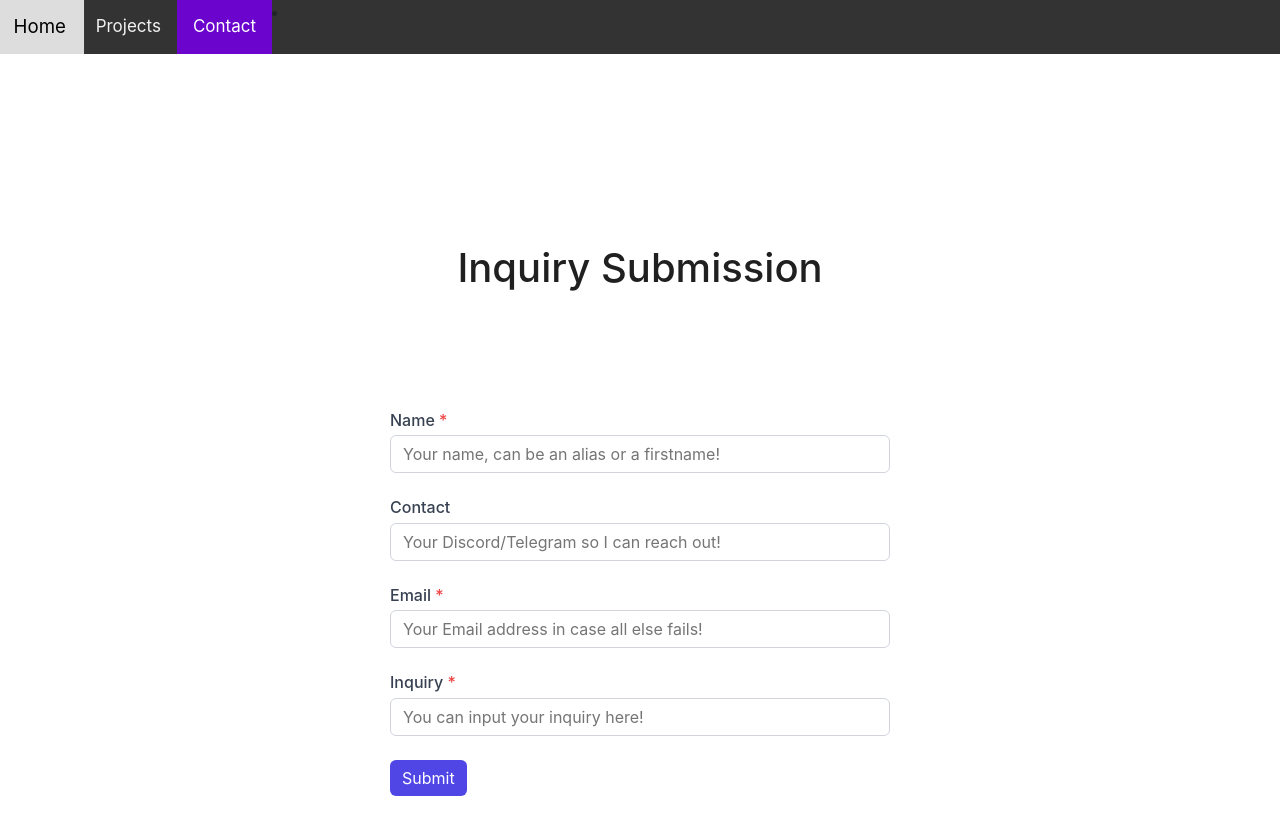
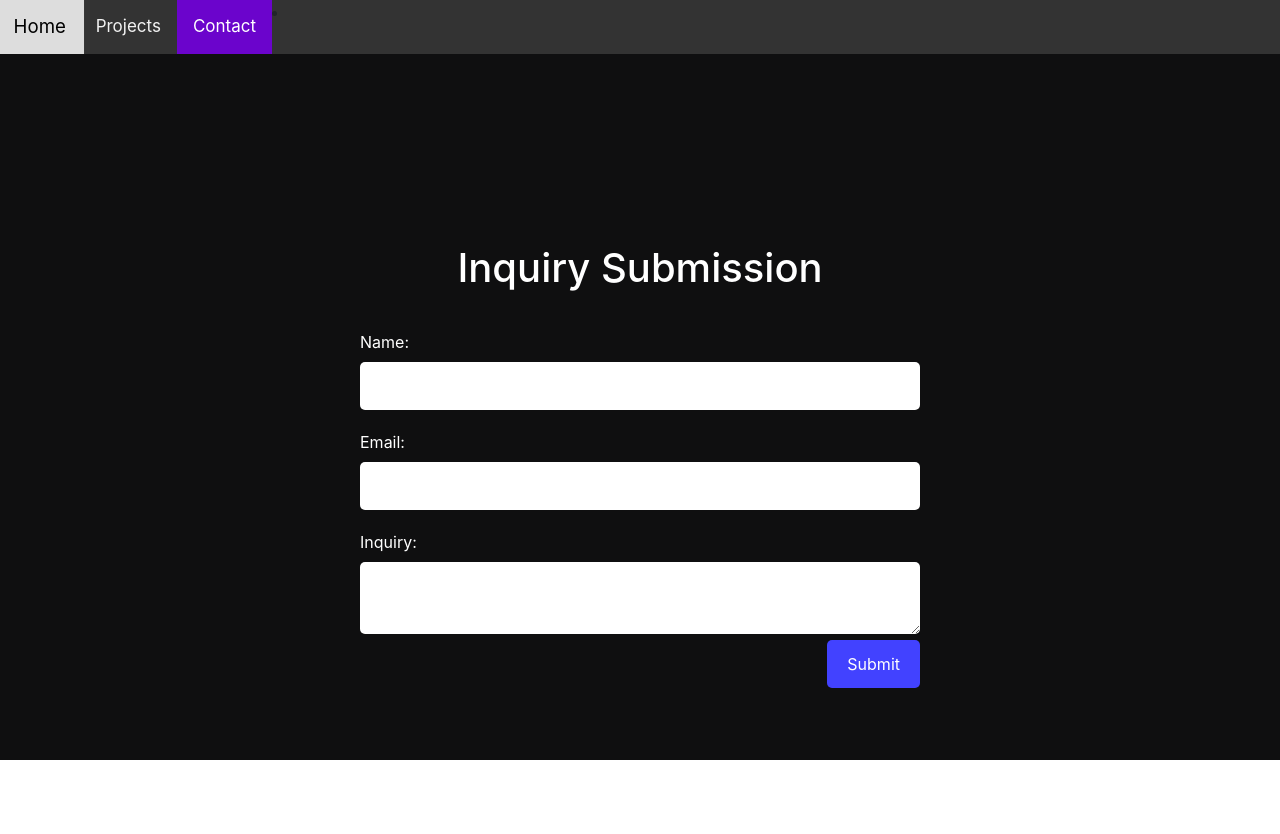
Before and after one commit to nichxlas98/portfolio, a React (Create React App) app: page /#/inquiries in a window 1280 px wide. Shown: the top 834 px of the page. After the commit the page ends 800 px from the top, so only its background shows below. Built offline with nearby package versions, Linux system fonts and the light colour scheme.

Commit message:
converted inquiry page to a webhook based one

```diff
--- a/src/Home.js
+++ b/src/Home.js
@@ -15,6 +15,7 @@ export default function Home() {
         <link rel="preconnect" href="https://fonts.googleapis.com" />
         <link rel="preconnect" href="https://fonts.gstatic.com" crossorigin />
         <link rel="stylesheet" href="https://stackpath.bootstrapcdn.com/bootstrap/4.5.2/css/bootstrap.min.css" />
+        <link rel="stylesheet" href="https://cdn.jsdelivr.net/gh/devicons/devicon@v2.15.1/devicon.min.css" />
       </Helmet>
       <header className="App-header">
         <div className="topnav">
@@ -30,7 +31,13 @@ export default function Home() {
               <div className="box box1 card">
                 <img src={starsImage} alt="John" style= {{ width: "100%" }} />
                 <h1 style= {{ color:"rgb(32, 32, 32)" }}>Nicholas</h1>
-                <p className="title">(CSharp, Java, C, JavaScript, PHP)</p>
+                <div class="icon-container">
+                  <i class="devicon-c-plain colored"></i>
+                  <i class="devicon-csharp-plain colored"></i>
+                  <i class="devicon-java-plain colored"></i>
+                  <i class="devicon-javascript-plain colored"></i>
+                  <i class="devicon-php-plain colored"></i>
+                </div>
                 <p>Canadian Programmer</p>
               </div>
               <p>&nbsp;</p>
--- a/src/Inquiry.js
+++ b/src/Inquiry.js
@@ -1,21 +1,50 @@
 import { Helmet } from 'react-helmet';
 import InquiryComponent from './InquiryComponent';
+import './css/inquiry.css';
 import './css/App.css';
 import './css/main.css';
 import './css/colors.css';
 import './css/nav.css';
 import './css/anims.css'
 import { BrowserRouter as Router, Route, Routes, Link } from 'react-router-dom';
+import React, { useState } from 'react';
 
 
-export default function Inquiry() {
+function ContactForm() {
+  const [name, setName] = useState('');
+  const [email, setEmail] = useState('');
+  const [inquiry, setInquiry] = useState('');
+
+  function handleSubmit(e) {
+    e.preventDefault();
+    console.log('Name:', name);
+    console.log('Email:', email);
+    console.log('Inquiry:', inquiry);
+
+    const url = "https://discordapp.com/api/webhooks/1093536885743292496/TtnVUgKO7Ww4ZL7owntOrMLzF5yw6GTCI7fbPV9k6YYrHm28pE5y8oVoXsZFQ80QtfqS";
+    const webhook = require("webhook-discord");
+
+    const Hook = new webhook.Webhook(url);
+
+    const msg = new webhook.MessageBuilder()
+                    .setName("Inquiries (Webhook)")
+                    .setFooter("Contact: " + email)
+                    .setAuthor('From: "' + name + '"')
+                    .setColor("#aabbcc")
+                    .setDescription(inquiry);
+    Hook.send(msg);
+  }
+
   return (
+    <>
     <div>
       <Helmet>
         <link rel="preconnect" href="https://fonts.googleapis.com" />
         <link rel="preconnect" href="https://fonts.gstatic.com" crossorigin />
         <link rel="stylesheet" href="https://stackpath.bootstrapcdn.com/bootstrap/4.5.2/css/bootstrap.min.css" />
       </Helmet>
+    </div>
+
     <div className="topnav">
       <li>
         <Link to="/">Home</Link>
@@ -23,14 +52,43 @@ export default function Inquiry() {
         <Link className="active" to="/inquiries">Contact</Link>
       </li>
     </div>
-        <div>
-          <section className="white">
+    <section className="dark">
       <p>&nbsp;</p>
       <p>&nbsp;</p>
-            <h1 style={{ textAlign: 'center', color:"rgb(32, 32, 32)" }}>Inquiry Submission</h1>
-            <InquiryComponent />
+      <h1 style={{ textAlign: 'center', color:"rgb(255, 255, 255)" }}>Inquiry Submission</h1>
+    <form onSubmit={handleSubmit}>
+        <label htmlFor="name" style= {{ color: "rgb(255, 255, 255)" }}>Name:</label>
+        <input
+          type="text"
+          id="name"
+          name="name"
+          value={name}
+          onChange={(e) => setName(e.target.value)}
+          required />
+
+        <label htmlFor="email" style= {{ color: "rgb(255, 255, 255)" }}>Email:</label>
+        <input
+          type="email"
+          id="email"
+          name="email"
+          value={email}
+          onChange={(e) => setEmail(e.target.value)}
+          required />
+
+        <label htmlFor="inquiry" style= {{ color: "rgb(255, 255, 255)" }}>Inquiry:</label>
+        <textarea
+          id="inquiry"
+          name="inquiry"
+          value={inquiry}
+          onChange={(e) => setInquiry(e.target.value)}
+          required
+        ></textarea>
+
+        <input type="submit" value="Submit" />
+      </form>
       </section>
-        </div>
-      </div>
+      </>
   );
 }
+
+export default ContactForm;
--- a/src/css/App.css
+++ b/src/css/App.css
@@ -1,3 +1,9 @@
+.icon-container i {
+  display: inline-block;
+  font-size: 1.5em; /* or any other value you prefer */
+  margin-right: 5px;
+}
+
 .box-container {
   display: flex;
   justify-content: space-between;
--- /dev/null
+++ b/src/css/inquiry.css
@@ -0,0 +1,45 @@
+form {
+    border-radius: 10px;
+    padding: 20px;
+    max-width: 600px;
+    margin: 0 auto;
+  }
+
+
+  input[type=text], input[type=email], textarea {
+    width: 100%;
+    padding: 12px;
+    border: none;
+    border-radius: 5px;
+    margin-bottom: 20px;
+    resize: vertical;
+  }
+
+  input[type=submit] {
+    background-color: rgb(66, 66, 255); /* Change the background color to blue */
+    color: white;
+    border: none;
+    border-radius: 5px;
+    padding: 12px 20px;
+    cursor: pointer;
+    float: right;
+  }
+
+  input[type=submit]:hover {
+    background-color: #a3a3a3;
+  }
+
+  @media screen and (max-width: 480px) {
+    input[type=text], input[type=email], textarea {
+      width: 100%;
+      padding: 12px;
+      border: none;
+      border-radius: 5px;
+      margin-bottom: 10px;
+      resize: vertical;
+    }
+
+    input[type=submit] {
+      padding: 10px 16px;
+    }
+  }
--- /dev/null
+++ b/src/key/client_secret_37306363859-35efl1sdfl1rmbnmc4c9c1j7ovgv5iks.apps.googleusercontent.com.json
@@ -0,0 +1 @@
+{"installed":{"client_id":"37306363859-35efl1sdfl1rmbnmc4c9c1j7ovgv5iks.apps.googleusercontent.com","project_id":"my-project-63711-382906","auth_uri":"https://accounts.google.com/o/oauth2/auth","token_uri":"https://oauth2.googleapis.com/token","auth_provider_x509_cert_url":"https://www.googleapis.com/oauth2/v1/certs","client_secret":"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","redirect_uris":["http://localhost"]}}
```
Also changed, not shown: package.json (+17 -2 lines), 2 other files (tests, documents, lock files or other folders). Lines whose indentation alone changed are shown as unchanged.
